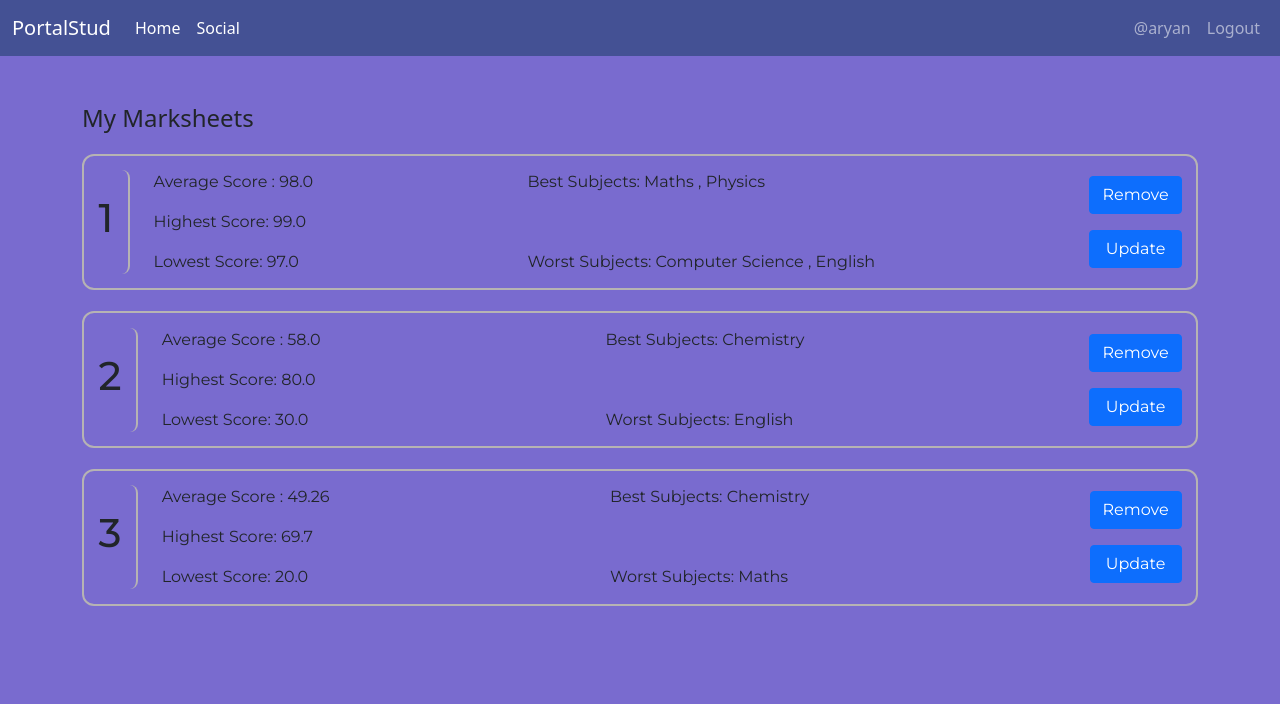
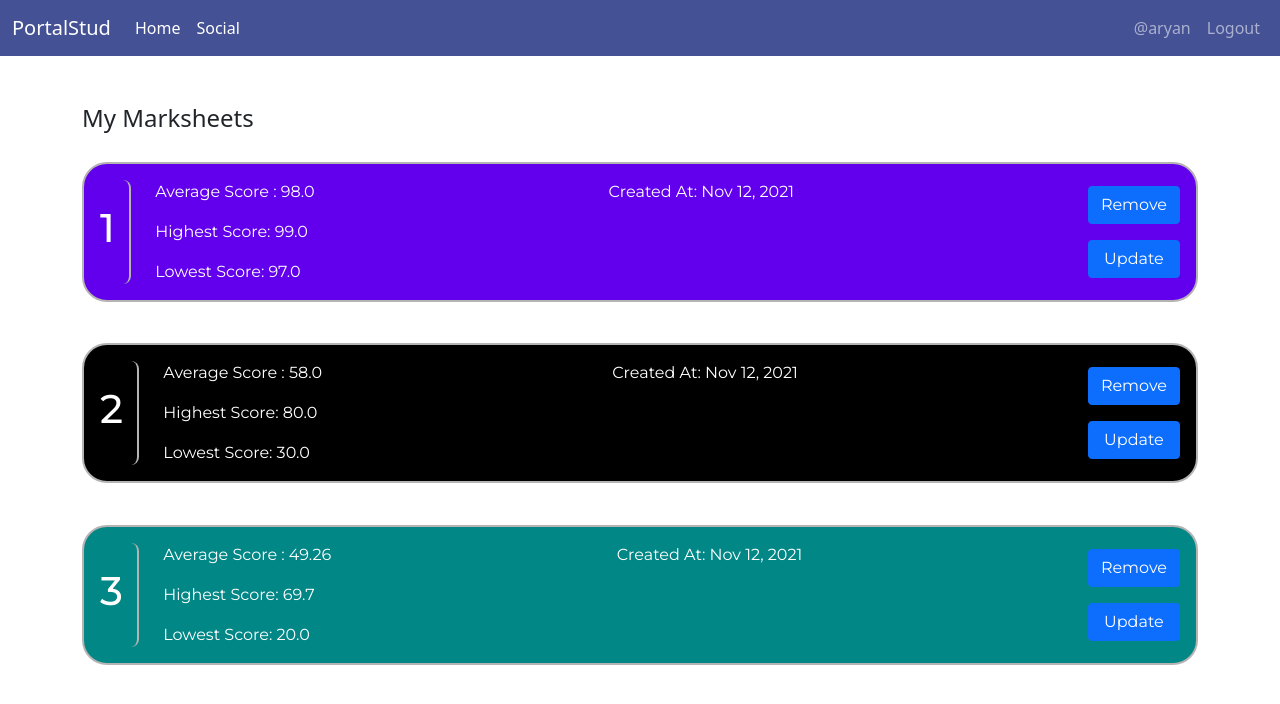
Before and after one commit to Aryan-ki-codepanti/portalStud, a Django app: page / in a window 1280 px wide. Shown: the top 704 px of the page. Run offline with Django 3.2, Linux system fonts and the light colour scheme; a user stored in the database is signed in; data comes from the database, SQL or seed files in the repository; both versions use the stored data as it was after the commit; some libraries are stand-ins or nearby versions.

Commit message:
Added name , timeStamp to marksheet and added JS based background color of marksheet cards

```diff
--- a/base/models.py
+++ b/base/models.py
@@ -13,6 +13,7 @@ class User(AbstractUser):
     REQUIRED_FIELDS = [ 'username' ]
 
 class MarkSheet(models.Model):
+    name = models.CharField(max_length=200 , default="Unnamed")
     english = models.DecimalField(default=0 , decimal_places=1 , max_digits=5)
     maths = models.DecimalField(default=0 , decimal_places=1 , max_digits=5)
     physics = models.DecimalField(default=0 , decimal_places=1 , max_digits=5)
@@ -21,6 +22,7 @@ class MarkSheet(models.Model):
     grade = models.CharField(max_length=1 , default='A')
 
     student = models.ForeignKey(User , on_delete=models.CASCADE)
+    timeStamp = models.DateTimeField(auto_now_add=True)
 
     def __str__(self):
-        return f"{self.student.username}'s Scorecard : {self.grade}"
+        return f"{self.name} - {self.student.username}"
--- a/static/css/base.css
+++ /dev/null
@@ -1,3 +0,0 @@
-body{
-    background: #796bcf;
-}
--- a/static/css/marksheets.css
+++ b/static/css/marksheets.css
@@ -1,10 +1,17 @@
+
+
+.marksheet-container{
+    display: grid;
+    grid-template-columns: repeat(auto-fit , minmax(600px , 1fr));
+}
 
 .marksheet{
     border: 2px solid rgb(182, 179, 179);
-    border-radius: 12px;
-    padding: 0.9em ;
+    border-radius: 25px;
+    padding: 1em ;
     margin: 1.3em 0;
     font-family: "Montserrat";
+    color: white;
 }
 
 .sno{
--- /dev/null
+++ b/static/js/marksheet.js
@@ -0,0 +1,19 @@
+const colors = [
+    "#6200EE" ,
+    "#000" ,
+    "#018786" ,
+    "#FC6E51" ,
+    "#3700B3" ,
+    "#ADD468" ,
+    "#D8334A"
+];
+
+const getColor = count => colors[ (count % colors.length)] ;
+
+const markSheetContainer = document.querySelector(".marksheet-container");
+const marksheets = Array.from(markSheetContainer.getElementsByClassName("marksheet"));
+
+for (let num = 0; num < marksheets.length; num++) {
+    const marksheet = marksheets[num];
+    marksheet.style.backgroundColor = getColor(num);
+}
--- a/templates/base/home.html
+++ b/templates/base/home.html
@@ -1,7 +1,7 @@
 {% extends 'main.html' %}
 
 {% block title %}
-Home | PortalBud
+Home | PortalStud
 {% endblock title %}
 
 {% block content %}
--- a/templates/components/marksheets.html
+++ b/templates/components/marksheets.html
@@ -1,3 +1,4 @@
+{% load static %}
 <div>
     <h4> My Marksheets </h4>
 
@@ -16,24 +17,10 @@
                         <p class="mb-0"> Lowest Score: {{ marksheet.lowest }} </p>
                     </div>
 
-                    <div class="d-flex flex-column justify-content-between">
-                        <p> Best Subjects:
-                            {% for subject in marksheet.bestSubs %}
-                            {{ subject }}
-                            {% if not forloop.last %}
-                            ,
-                            {% endif %}
-                            {% endfor %}
-                        </p>
-                        <p class="mb-0"> Worst Subjects:
-                            {% for subject in marksheet.worstSubs %}
-                            {{ subject }}
-                            {% if not forloop.last %}
-                            ,
-                            {% endif %}
-                            {% endfor %}
-                        </p>
+                    <div>
+                        <p> Created At: {{ marksheet.marksheet.timeStamp|date:"M d, Y" }} </p>
                     </div>
+
                     <div class="d-flex flex-column justify-content-center gap-3">
                         <button class="btn btn-primary">Remove</button>
                         <button class="btn btn-primary">Update</button>
@@ -45,3 +32,7 @@
     </div>
 
 </div>
+
+{% block js %}
+    <script src="{% static 'js/marksheet.js' %}"></script>
+{% endblock js %}
```
Also changed, not shown: base/migrations/0003_marksheet_timestamp.py (added), base/migrations/0004_marksheet_name.py (added), db.sqlite3.
